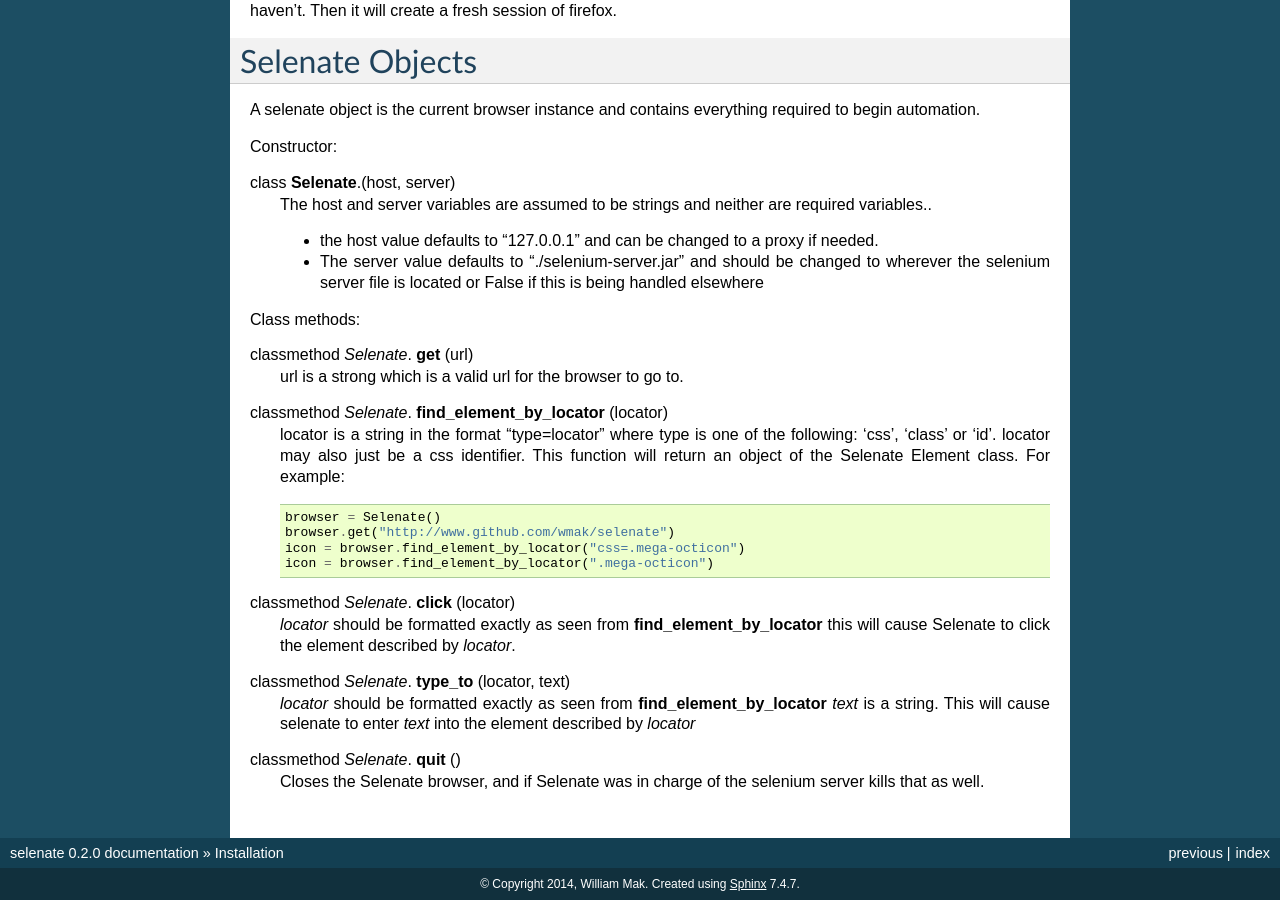
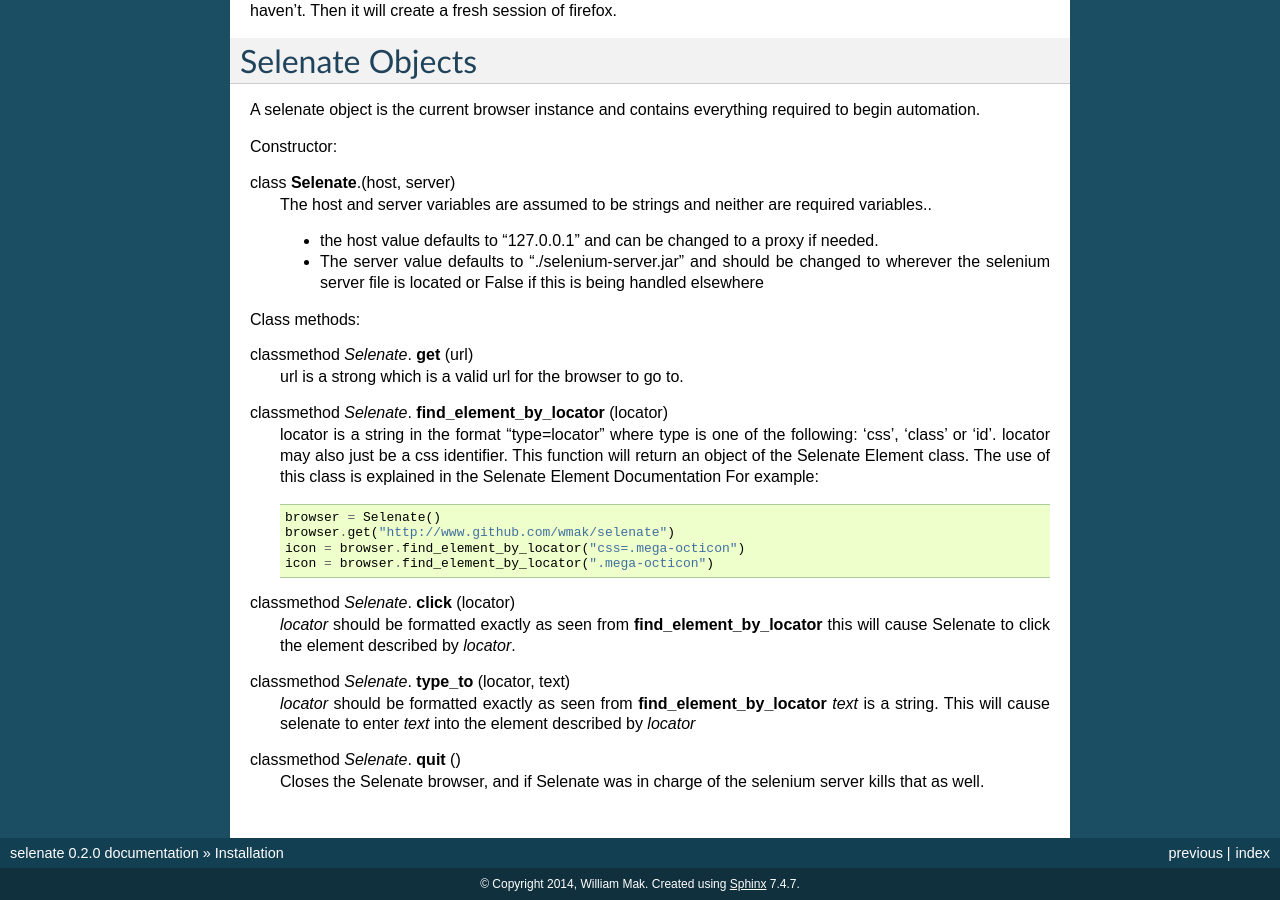
Before and after one commit to wmak/selenate, a Sphinx documentation site: the page built from docs/getting_started/intro.rst, in a window 1280 px wide and 900 px high, scrolled down 1020 px. Built offline with Sphinx 7.4.7, drawn with Linux system fonts in a browser that asks for light colours.

Commit message:
updating docs

```diff
--- a/docs/getting_started/intro.rst
+++ b/docs/getting_started/intro.rst
@@ -96,7 +96,8 @@
     locator is a string in the format "type=locator" where type is one of the
     following: 'css', 'class' or 'id'. locator may also just be a css
     identifier. This function will return an object of the Selenate Element
-    class.
+    class. The use of this class is explained in the Selenate Element
+    Documentation
     For example:
 
     .. code-block:: python
```
